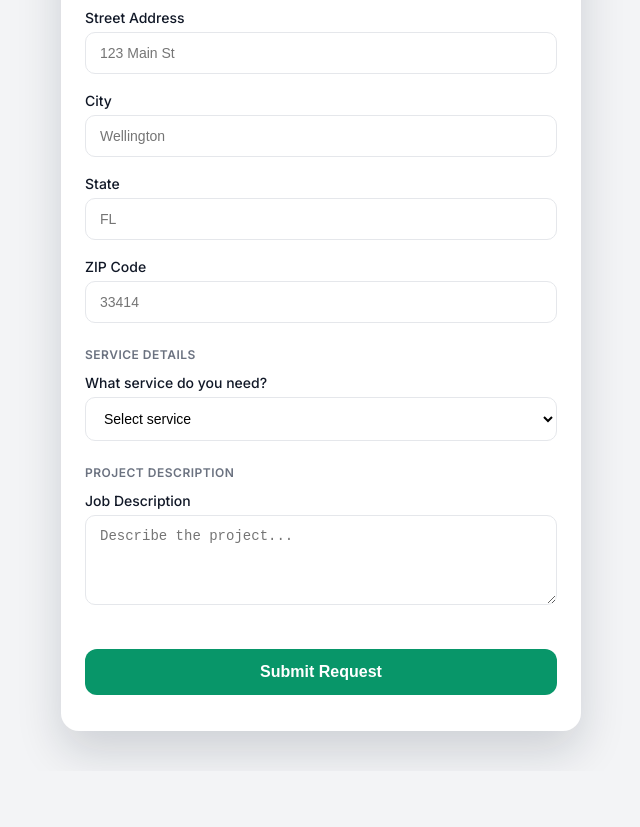
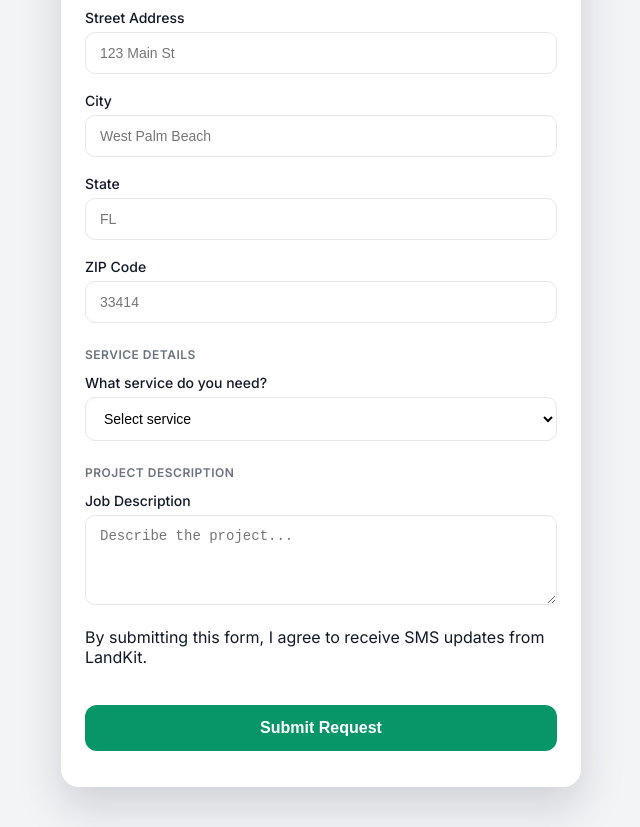
Before and after one commit to tuckerstodo-svg/landkit-lite-form, a plain HTML site: page index.html in a window 1280 px wide. Shown: the part 566-1393 px from the top of the page, without its empty margins (319-959 px from the left). Before the commit the page ends 1337 px from the top, so only its background shows below. Drawn offline with Linux system fonts and the light colour scheme.

Commit message:
Modify city input and add SMS opt-in text
Updated the city placeholder and added an opt-in text for SMS updates.

```diff
--- a/index.html
+++ b/index.html
@@ -173,7 +173,7 @@
 
         <div class="field">
           <label>City</label>
-          <input type="text" name="city" placeholder="Wellington" required>
+          <input type="text" name="city" placeholder="West Palm Beach" required>
         </div>
 
         <div class="field">
@@ -213,6 +213,10 @@
           <textarea name="job_description" placeholder="Describe the project..."></textarea>
         </div>
 
+        <p class="opt-in-text">
+          By submitting this form, I agree to receive SMS updates from LandKit.
+        </p>
+
         <button type="submit">Submit Request</button>
 
       </form>
```
